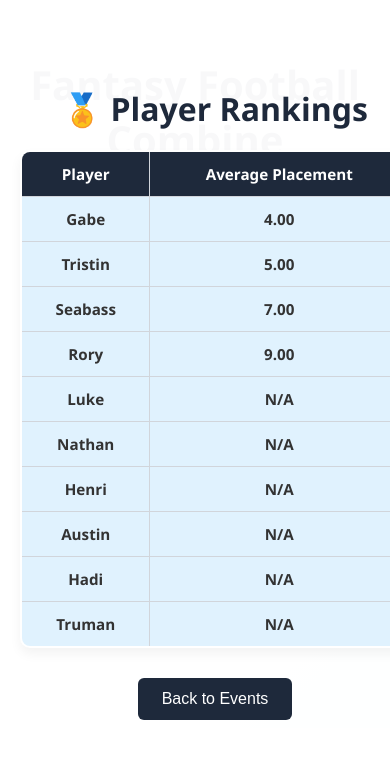
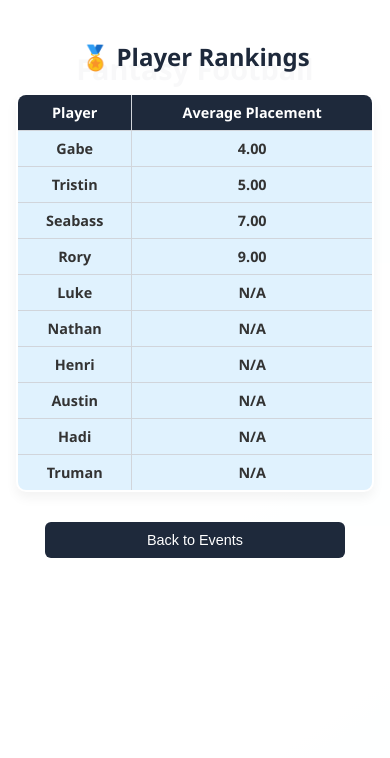
Before and after one commit to sescob4/Fantasy-Football, a plain HTML site: page index.html in a window 390 px wide. Both pictures are taken after a click on the button "Show Player Averages". Drawn offline with Linux system fonts and the light colour scheme.

Commit message:
mobile test

```diff
--- a/style.css
+++ b/style.css
@@ -70,7 +70,7 @@ th {
   color: #ffffff;
 }
 
-/* Button */
+/* Button Style */
 button {
   display: inline-block;
   margin-top: 20px;
@@ -93,21 +93,23 @@ button:hover {
   position: fixed;
   top: 0;
   left: 0;
-  width: 100%;
-  height: 100%;
-  padding: 60px 20px;
+  width: 100vw;
+  height: 100vh;
+  padding: 20px 16px 40px 16px;
   background: rgba(255, 255, 255, 0.97);
   z-index: 1000;
   overflow-y: auto;
   display: flex;
   flex-direction: column;
   align-items: center;
+  box-sizing: border-box;
 }
 
 .overlay h2 {
   font-size: 2rem;
   margin-bottom: 20px;
   color: #1e293b;
+  text-align: center;
 }
 
 /* Average score table styling */
@@ -137,6 +139,8 @@ button:hover {
 /* Back Button in Overlay */
 .overlay button {
   margin-top: 30px;
+  max-width: 300px;
+  width: 100%;
 }
 
 /* Hidden Class */
@@ -148,3 +152,29 @@ button:hover {
   font-weight: bold;
   background-color: #e0f2fe;
 }
+
+/* Mobile-Specific Overrides */
+@media (max-width: 500px) {
+  h1 {
+    font-size: 1.8rem;
+  }
+
+  .overlay h2 {
+    font-size: 1.5rem;
+  }
+
+  button {
+    font-size: 0.9rem;
+    padding: 10px 20px;
+  }
+
+  #averageScores td, #averageScores th {
+    padding: 8px;
+    font-size: 0.9rem;
+  }
+
+  .grid-container {
+    grid-template-columns: 1fr;
+    padding: 0 10px;
+  }
+}
```
